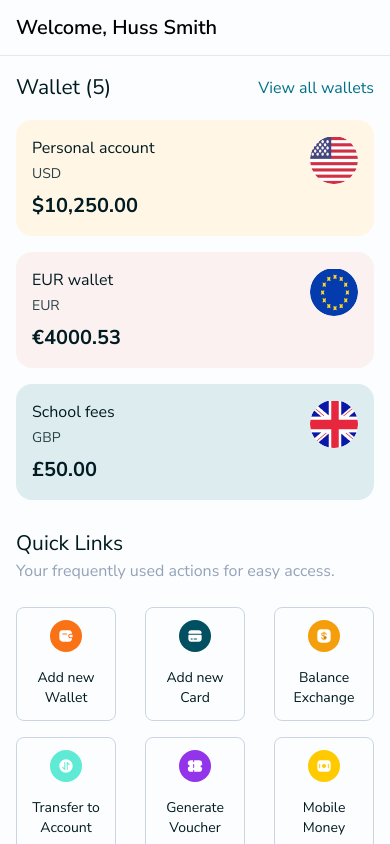
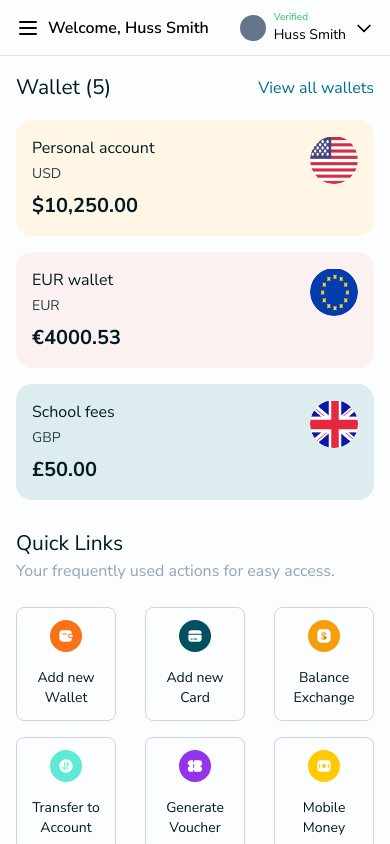
Before and after one commit to mcajongbah/geniopay, a React (Vite) app: page / in a window 390 px wide. Built offline with nearby package versions, Linux system fonts and the light colour scheme.

Commit message:
mobile menus buttons

```diff
--- a/src/components/Header.tsx
+++ b/src/components/Header.tsx
@@ -6,11 +6,33 @@ type HeaderProps = {};
 const Header: React.FC<HeaderProps> = ({}) => {
   return (
     <div className="w-full flex items-center h-14 border-b lg:border-b-0 lg:h-[93px] lg:px-8 px-4 justify-between">
-      <h5 className="lg:text-[28px] text-xl font-semibold">Welcome, Huss Smith</h5>
-      <div className="hidden lg:flex items-center space-x-7">
-        <Search />
+      <div className="flex space-x-2 items-center">
+        <button className="outline-none lg:hidden">
+          <svg
+            xmlns="http://www.w3.org/2000/svg"
+            className="h-6 w-6"
+            fill="none"
+            viewBox="0 0 24 24"
+            stroke="currentColor"
+            strokeWidth={2}
+          >
+            <path
+              strokeLinecap="round"
+              strokeLinejoin="round"
+              d="M4 6h16M4 12h16M4 18h16"
+            />
+          </svg>
+        </button>
+        <h5 className="lg:text-[28px] text-base font-semibold">
+          Welcome, Huss Smith
+        </h5>
+      </div>
+      <div className="lg:flex items-center space-x-7">
+        <div className="hidden lg:block">
+          <Search />
+        </div>
 
-        <div className="flex items-center space-x-3">
+        <div className="hidden lg:flex items-center space-x-3">
           <span className="flex items-center space-x-1">
             <TreeIcon />
             <p>0 Planted</p>
@@ -21,8 +43,8 @@ const Header: React.FC<HeaderProps> = ({}) => {
         <div className="flex items-center space-x-2 justify-center">
           <span className="w-[26px] h-[26px] rounded-full bg-slate-500"></span>
           <span className="flex flex-col">
-            <p className="text-xs text-[#22C55E]">Verified</p>
-            <p className="text-base">Huss Smith</p>
+            <p className="lg:text-xs text-[10px] text-[#22C55E]">Verified</p>
+            <p className="lg:text-base text-sm">Huss Smith</p>
           </span>
 
           <button className="outline-none">
```
